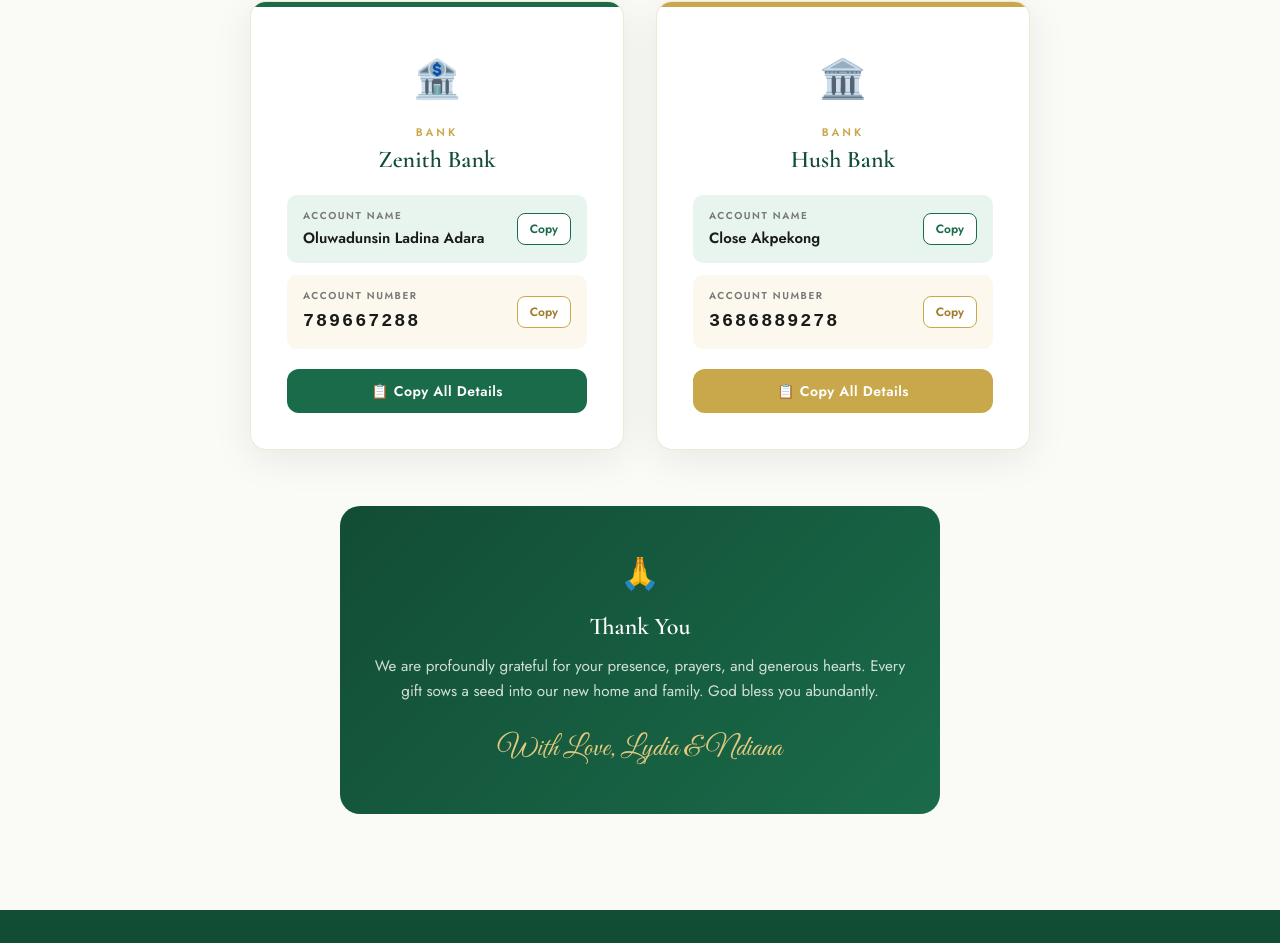
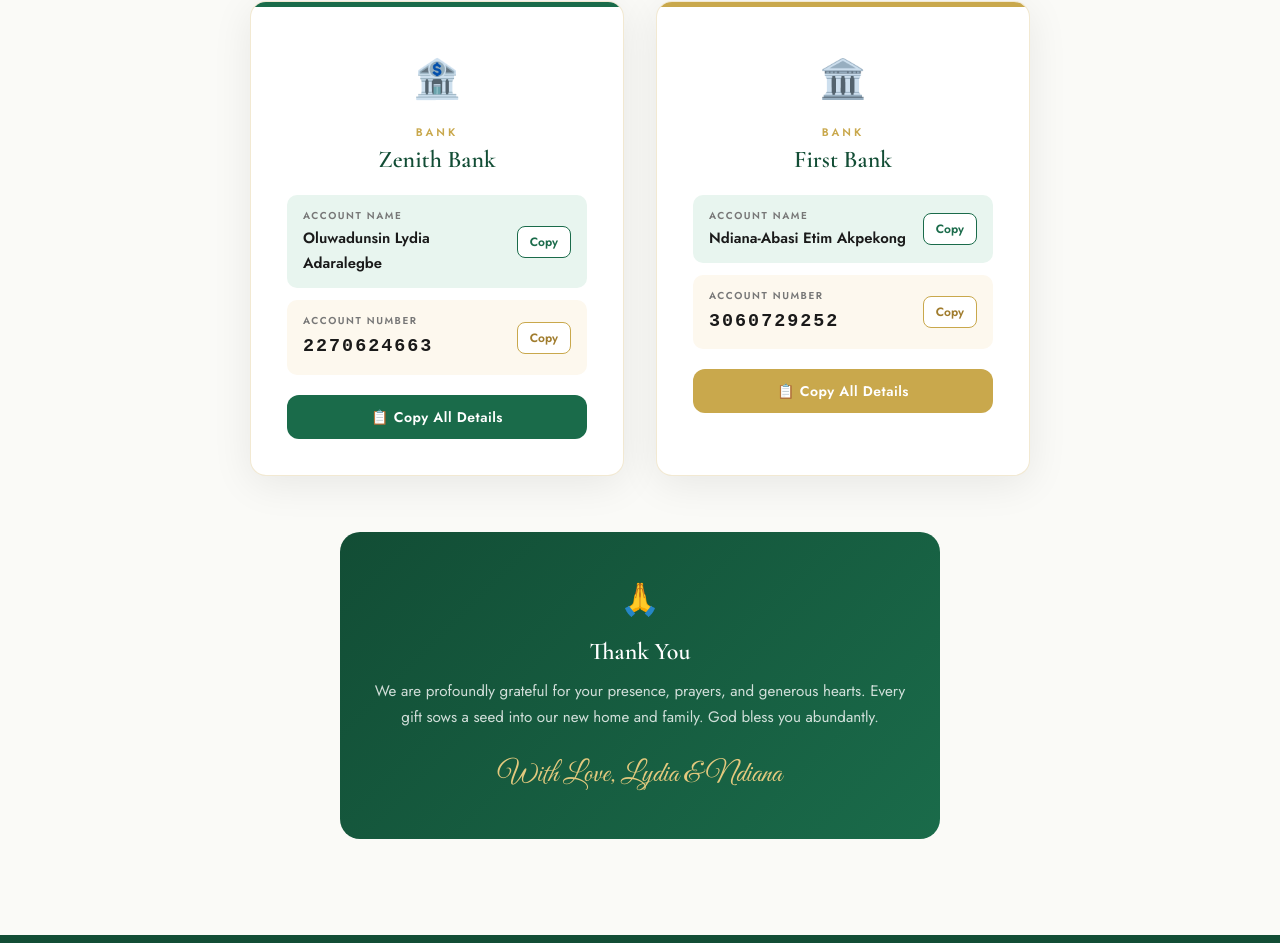
Before and after one commit to General-Airkay/Wedding-site, a Next.js app: page /gifts in a window 1280 px wide. Shown: the part 782-1725 px from the top of the page. Built offline with nearby package versions, Linux system fonts and the light colour scheme.

Commit message:
Update gifts.js

```diff
--- a/pages/gifts.js
+++ b/pages/gifts.js
@@ -4,15 +4,15 @@ import { useState } from 'react';
 const accounts = [
   {
     bank: 'Zenith Bank',
-    name: 'Oluwadunsin Ladina Adara',
-    number: '789667288',
+    name: 'Oluwadunsin Lydia Adaralegbe',
+    number: '2270624663',
     color: '#1a6b4a',
     logo: '🏦',
   },
   {
-    bank: 'Hush Bank',
-    name: 'Close Akpekong',
-    number: '3686889278',
+    bank: 'First Bank',
+    name: 'Ndiana-Abasi Etim Akpekong',
+    number: '3060729252',
     color: '#c9a84c',
     logo: '🏛️',
   },
```
